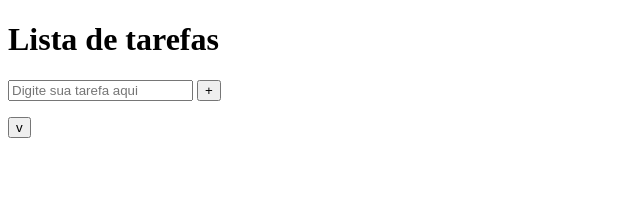
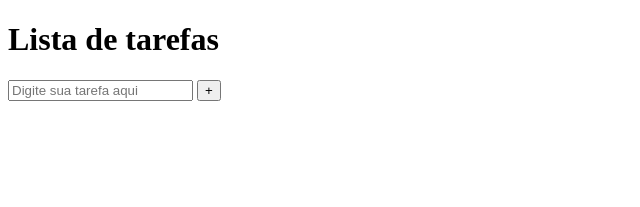
Before and after one commit to franklihs/clone-tabnews, a Next.js app: page /todolist in a window 1280 px wide. Shown: the top 207 px of the page, without its empty margins (0-640 px from the left). Built offline with nearby package versions, Linux system fonts and the light colour scheme.

Commit message:
atualizado projeto paralelo.

```diff
--- a/pages/todolist.js
+++ b/pages/todolist.js
@@ -46,7 +46,6 @@ function toDoList() {
           ></input>
           {task} <button onClick={newTask}> + </button>
         </p>
-        <button onClick={addTask}> v </button>
       </div>
       <div>
         <lo id="todo_list_view"></lo>
```
